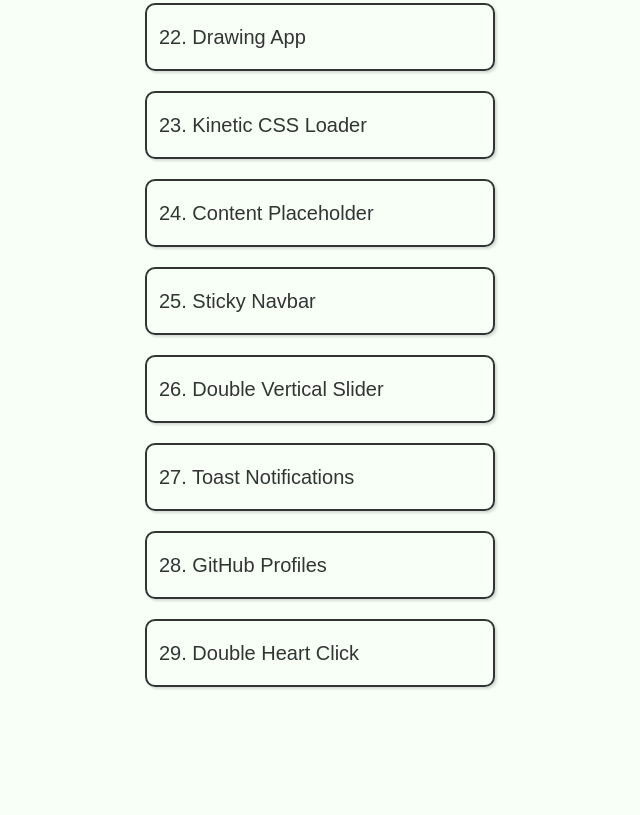
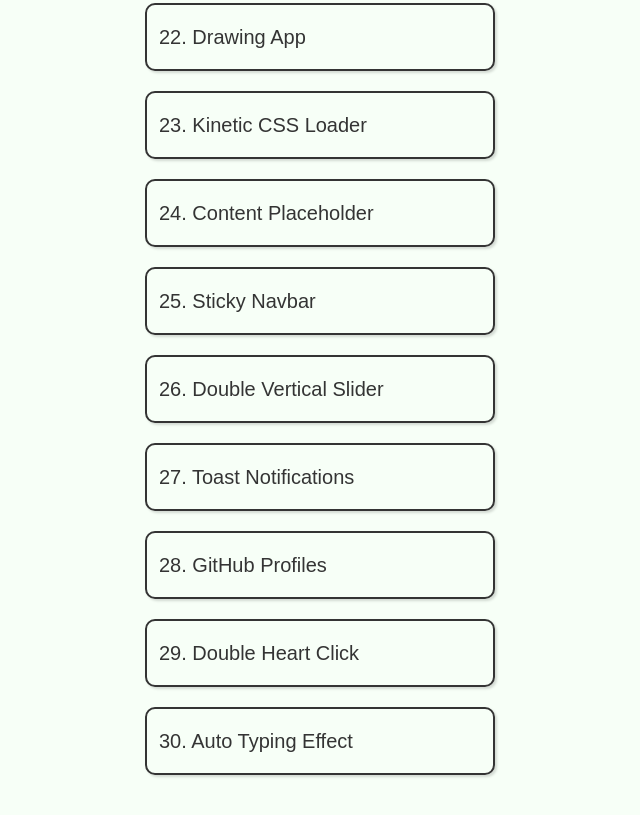
Before and after one commit to bitlify/50PD, a plain HTML site: page index.html in a window 1280 px wide. Shown: the part 1980-2795 px from the top of the page, without its empty margins (320-960 px from the left). Drawn offline with Linux system fonts and the light colour scheme; a web font is replaced by a local one.

Commit message:
added 30

```diff
--- a/index.html
+++ b/index.html
@@ -66,6 +66,7 @@
             Notifications</a>
         <a class="link" href="https://bitlify.github.io/28GithubProfiles/" target="_blank">28. GitHub Profiles</a>
         <a class="link" href="https://bitlify.github.io/29DoubleHeartClick/" target="_blank">29. Double Heart Click</a>
+        <a class="link" href="https://bitlify.github.io/30AutoTypingEffect/" target="_blank">30. Auto Typing Effect</a>
     </div>
     </div>
     <script src="script.js"></script>
```
